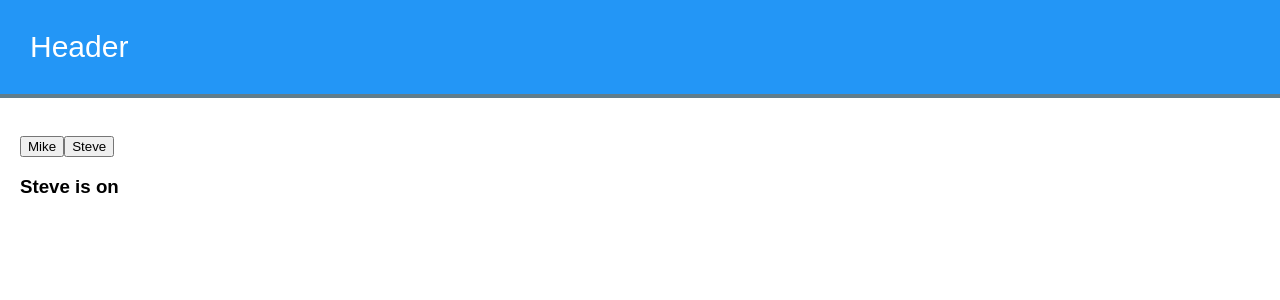
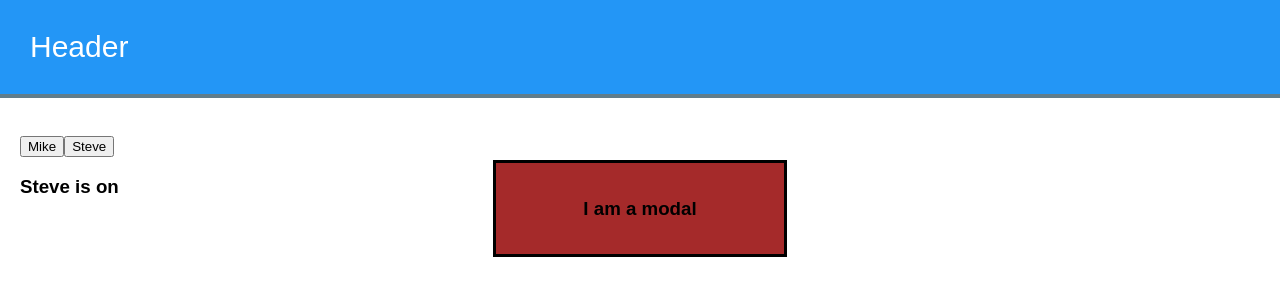
Before and after one commit to zuvy/vue-course, a Vue app: page / in a window 1280 px wide. Both pictures are taken after a click on the button "Steve". Shown: the top 300 px of the page. Built offline with nearby package versions, Linux system fonts and the light colour scheme.

Commit message:
Keep alive and teleport.

```diff
--- a/src/App.vue
+++ b/src/App.vue
@@ -6,11 +6,17 @@
       <button @click="activeComp = Steve">Steve</button>
 
       <!-- <Mike v-if="activeComp === Mike" />
-          <Steve v-if="activeComp === Steve" /> -->
-      <keep-alive>
+          <Steve v-if="activeComp === Steve" />
+      <component :is="activeComp"></component>
+      the include in the tag below can be exclude and it wil take a comma delimited list "mike , steve"
+      so you can apply keep alive to a specific group of components.
+      It is also obviously using the file name prefix not the component name.
+      -->
+      <keep-alive include="mike,steve">
         <component :is="activeComp"></component>
       </keep-alive>
     </div>
+    <div id="dialog_here"></div>
   </div>
 </template>
 
--- a/src/components/Players/steve.vue
+++ b/src/components/Players/steve.vue
@@ -1,17 +1,17 @@
 <template>
   <h3>Steve is on</h3>
+  <Teleport to="#dialog_here">
+    <dialog open>
+      <h3>I am a modal</h3>
+    </dialog>
+    <Modal/>
+  </Teleport>
 </template>
 
 <script setup>
-import { onUnmounted, onActivated, onDeactivated } from 'vue';
-
+import Modal from '@/components/Utils/modal.vue';
+import { onUnmounted } from 'vue';
 onUnmounted(() => {
-  console.log("Mike unmounted.");
-});
-onActivated(() => {
-  console.log("Steve activated");
-});
-onDeactivated(() => {
-  console.log("Steve deactivated");
+  console.log("Steve Unmounted");
 });
 </script>
--- /dev/null
+++ b/src/components/Utils/modal.vue
@@ -0,0 +1,16 @@
+<template>
+    <dialog open>
+        <h3>I am a modal</h3>
+    </dialog>
+</template>
+
+<style>
+    dialog {
+        position: fixed;
+        top: 20vh;
+        left: 0%;
+        width:20%;
+        background-color: brown;
+        text-align: center;
+    }
+</style>
```
